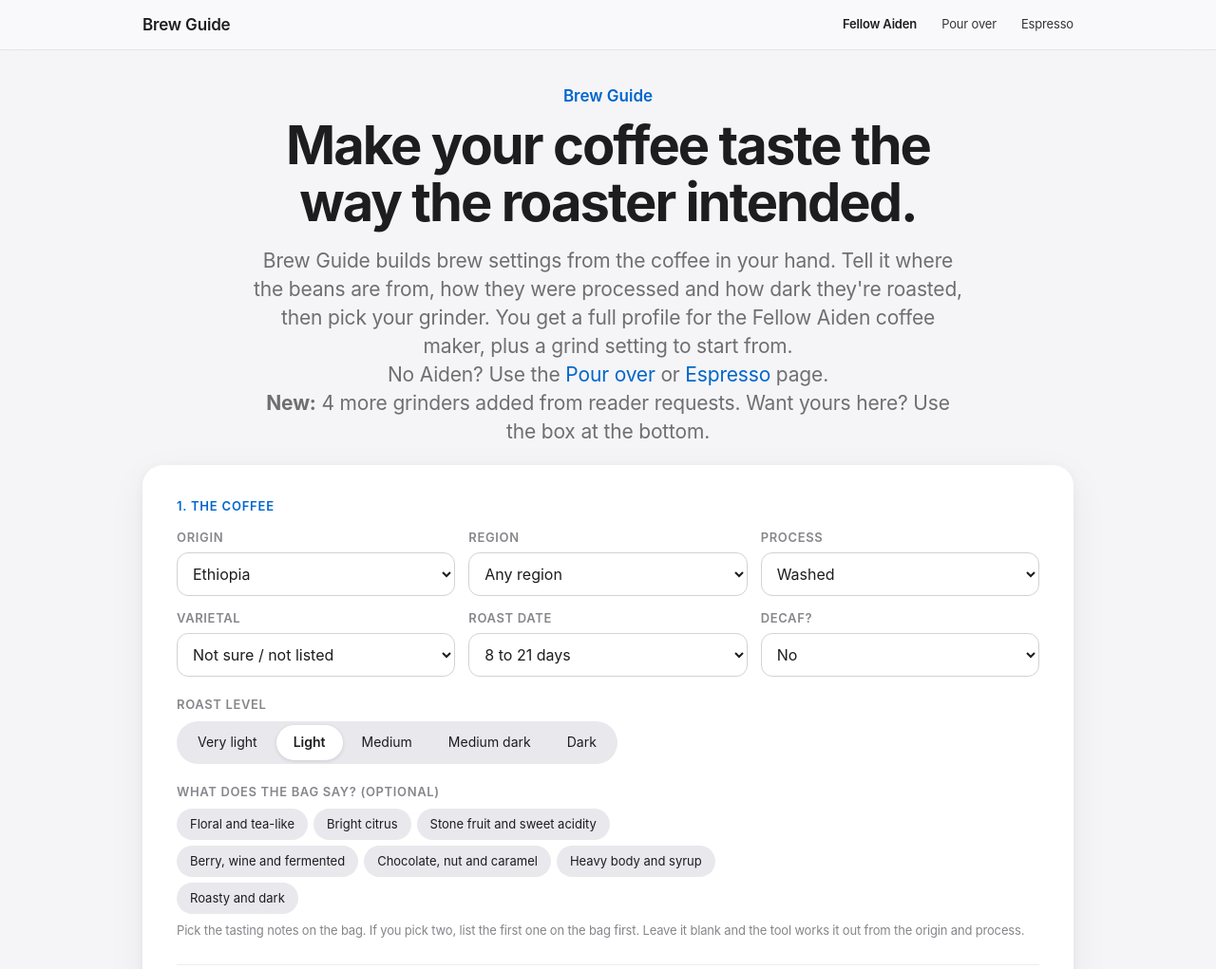
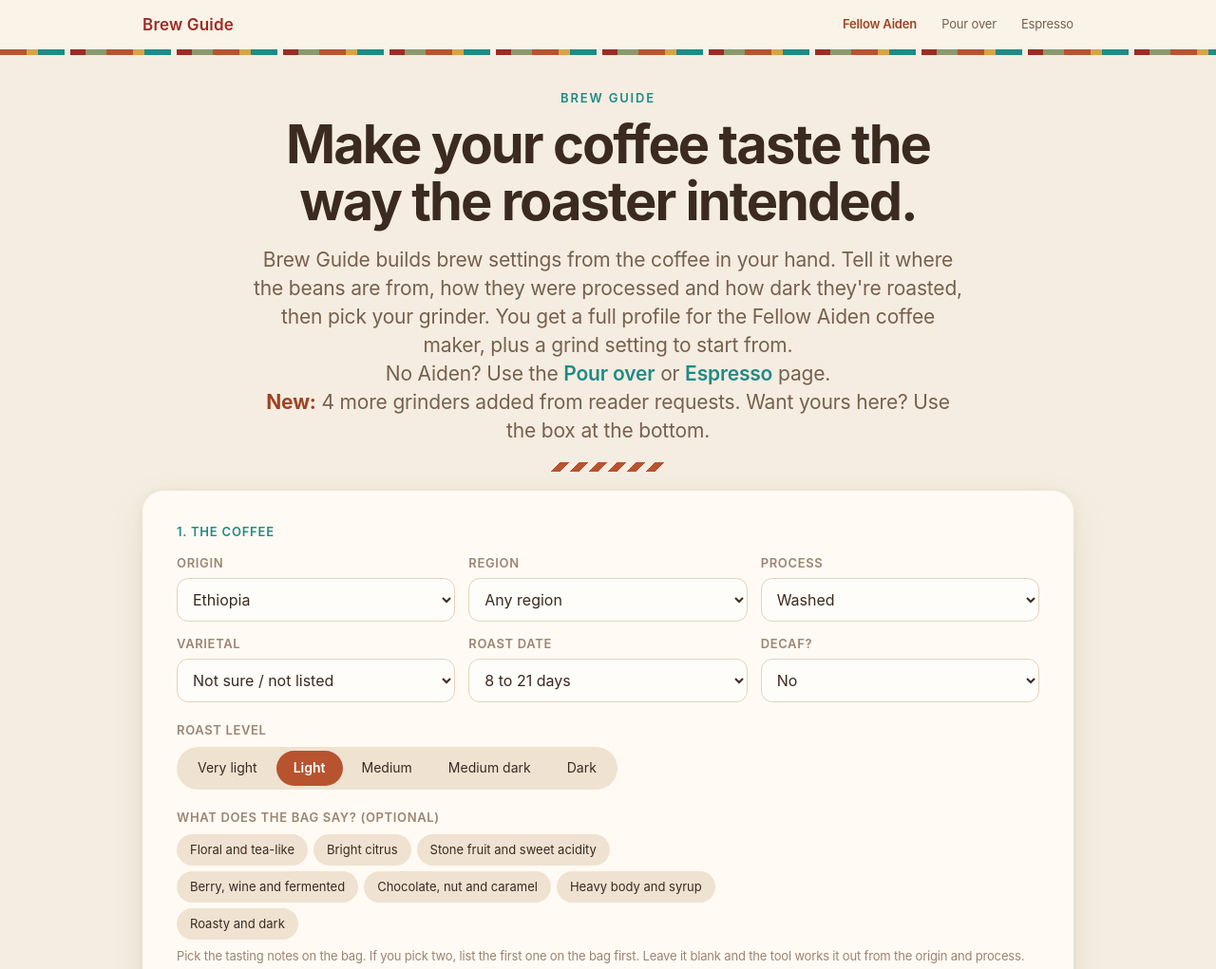
Before and after one commit to itsnickbrown/brewguide, a plain HTML site: page index.html in a window 1280 px wide. Shown: the top 1021 px of the page at 95% size. Drawn offline with Linux system fonts and the light colour scheme.

Commit message:
Santa Fe color preview
Co-Authored-By: Claude Opus 5.5 <noreply@anthropic.com>
Claude-Session: https://claude.ai/code/session_019LtQNSyvRBcBbkJr7N8k8i

```diff
--- a/index.html
+++ b/index.html
@@ -5,7 +5,7 @@
 <meta property="og:type" content="website"><meta property="og:site_name" content="Brew Guide">
 <meta property="og:title" content="Fellow Aiden Profile Builder by Coffee | Brew Guide"><meta property="og:description" content="Build a Fellow Aiden brew profile from your bag of coffee. Pick the origin, process and roast, then your grinder. Get temperature, ratio, bloom, pulses and a grind setting.">
 <meta property="og:url" content="https://brewguide.pages.dev/"><meta name="twitter:card" content="summary">
-<link rel="stylesheet" href="site.css?v=1"><link rel="stylesheet" href="brew.css?v=10">
+<link rel="stylesheet" href="site.css?v=1"><link rel="stylesheet" href="brew.css?v=10"><link rel="stylesheet" href="santa-fe.css?v=1">
 <script type="application/ld+json">{"@context": "https://schema.org", "@type": "FAQPage", "mainEntity": [{"@type": "Question", "name": "Why start from the coffee and not the machine?", "acceptedAnswer": {"@type": "Answer", "text": "Fellow's presets are built around roast level. Two light roasts can need different settings. A washed Ethiopian wants hot water and lots of agitation to show its florals. A natural from the same farm muddles if you push it that hard. Starting from the origin and process gets you closer on the first brew."}}, {"@type": "Question", "name": "What if my grinder isn't listed?", "acceptedAnswer": {"@type": "Answer", "text": "Use the grinder closest to yours and treat the number as a direction. Most grinders work in the same order: lower is finer. If the cup is sour, go finer. If it's bitter, go coarser."}}, {"@type": "Question", "name": "Single serve or batch?", "acceptedAnswer": {"@type": "Answer", "text": "Single serve uses the cone basket and pulses matter. Batch uses the flat bottom basket and one pulse. Batch beds drain faster, so the grind is usually a step coarser on the dial and you adjust from taste."}}, {"@type": "Question", "name": "Why one change at a time?", "acceptedAnswer": {"@type": "Answer", "text": "If you change the grind and the temperature together and the cup gets better, you don't know which one did it. One change per brew gets you to a great cup faster."}}]}</script></head>
 <body data-mode="aiden"><nav class="nav"><div class="in"><a class="brand" href="index.html" style="text-decoration:none">Brew Guide</a>
 <div class="links"><a href="index.html" class="on">Fellow Aiden</a><a href="pour-over.html">Pour over</a><a href="espresso.html">Espresso</a></div></div></nav>
--- /dev/null
+++ b/santa-fe.css
@@ -0,0 +1,41 @@
+/* Santa Fe palette: adobe, terracotta, turquoise, sand, sage, chile red, sun gold. */
+:root{
+  --ink:#3a2a20;--muted:#76604f;--soft:#9a8572;--line:#e2d3bf;--bg:#f5ede1;--card:#fffaf3;
+  --accent:#b8532f;--accent-ink:#9c4424;--accent-soft:#f6e2d6;
+  --turq:#1f8a86;--turq-soft:#dcefed;--sage:#8a9a6e;--gold:#d9a441;--chile:#9e2b25;
+  --shadow:0 2px 12px rgba(90,58,40,.06),0 12px 40px rgba(90,58,40,.08);
+}
+::selection{background:#f2c9a8}
+/* nav: warm sand with a woven stripe underneath */
+.nav{background:rgba(250,243,233,.92);border-bottom:0}
+.nav::after{content:"";display:block;height:6px;background:
+  repeating-linear-gradient(90deg,var(--accent) 0 28px,var(--gold) 28px 40px,var(--turq) 40px 68px,var(--sand,#f5ede1) 68px 74px,var(--chile) 74px 90px,var(--sage) 90px 112px)}
+.nav .brand{color:var(--chile);letter-spacing:.01em}
+.nav .links a{color:var(--muted)}
+.nav .links a.on{color:var(--accent-ink)}
+/* page header */
+.ph .eyebrow{color:var(--turq);text-transform:uppercase;font-size:13px;letter-spacing:.14em}
+.ph h1{color:var(--ink)}
+.ph::after{content:"";display:block;width:120px;height:10px;margin:18px auto 0;background:
+  linear-gradient(135deg,transparent 33%,var(--accent) 33% 66%,transparent 66%) 0 0/20px 10px repeat-x}
+.ph .hint strong{color:var(--accent-ink)}
+.ph .hint a{color:var(--turq);font-weight:600}
+/* controls */
+.tool h2.sec{color:var(--turq)}
+.segmented{background:#efe2d1}
+.chip.on{background:var(--accent);color:#fff;box-shadow:none}
+.notes .chip{background:#efe2d1}
+.notes .chip.on{background:var(--turq)}
+.form select,.fb-form select,.fb-form textarea,.fb-form input{border-color:var(--line);background:#fffdf9}
+.btn.primary{background:var(--accent);border-color:var(--accent)}
+.btn.primary:hover{background:var(--accent-ink)}
+/* results */
+.res-head .eyebrow{color:var(--turq)}
+h3.rt-h{color:var(--accent-ink)}
+table.rt th,table.rt td{border-bottom-color:#efe4d6}
+table.rt:last-of-type tr:last-child td{color:var(--chile)}
+.gnote,.gear .g,table.fix{background:#f6eee3}
+.dial{background:var(--turq-soft);border-color:#b9dcd9}
+.dial h3{color:var(--turq)}
+.dial .chip{background:#fff;border-color:#b9dcd9}
+.beans{background:var(--accent-soft)}
```
Also changed, not shown: espresso.html (+1 -1 lines), pour-over.html (+1 -1 lines).
